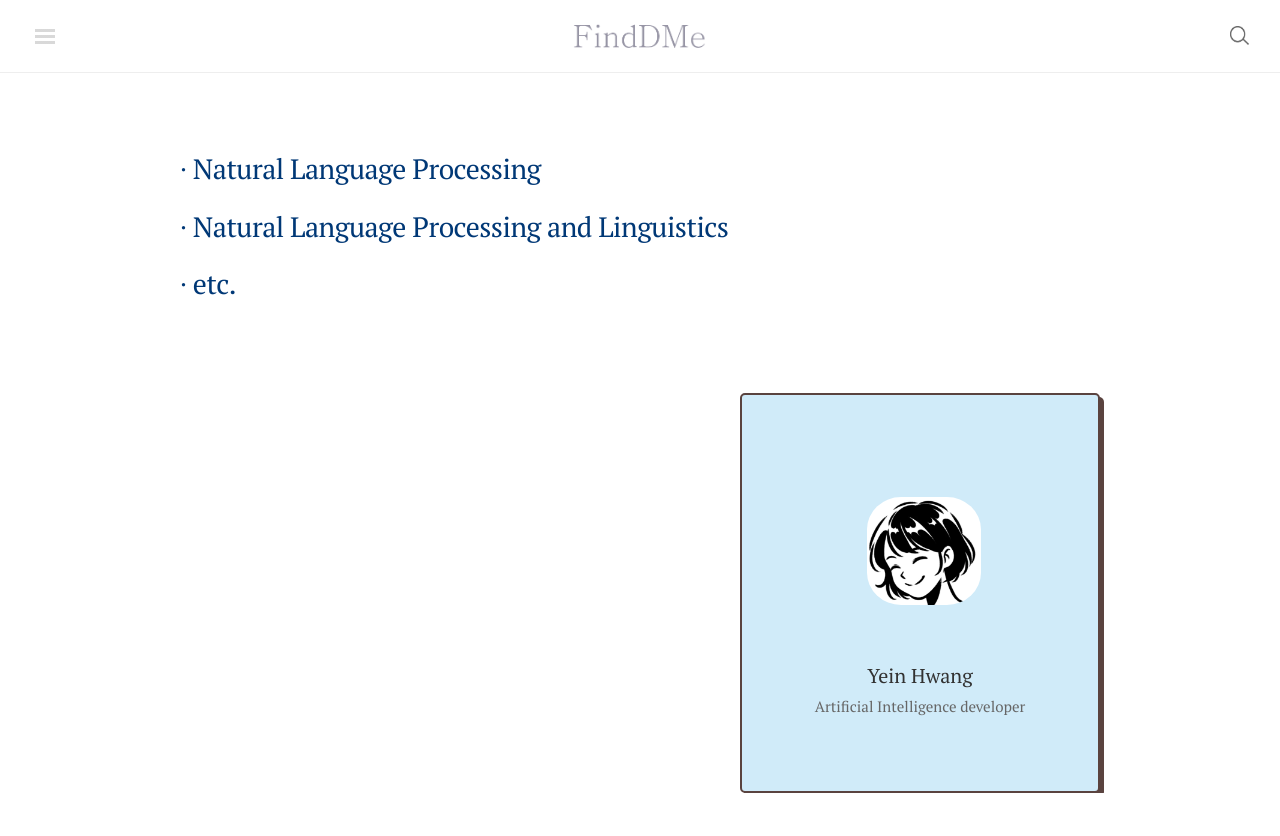
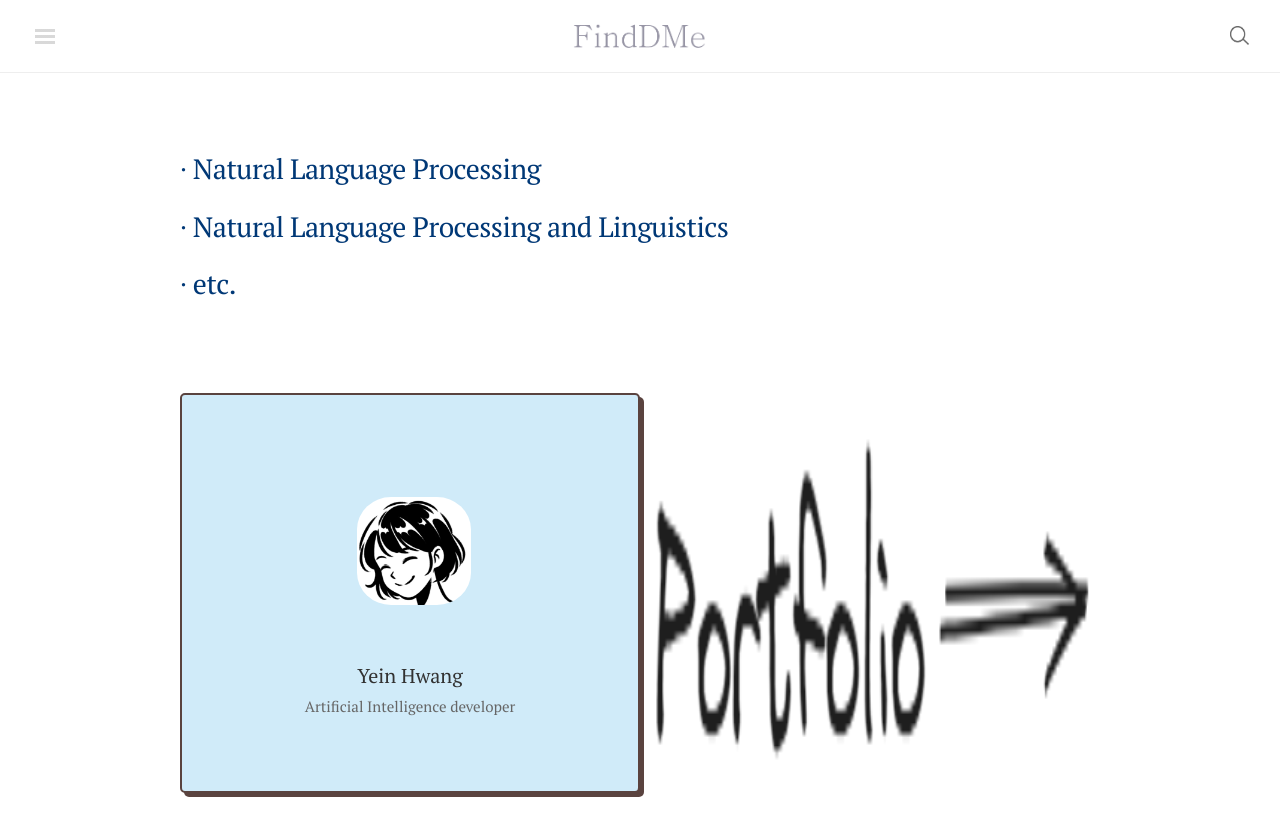
Before and after one commit to finddme/finddme.github.io, a Jekyll site: the page built from index.html, in a window 1280 px wide and 953 px high. Shown: the top 836 px of the window. Built offline with Jekyll 4.4.1, drawn with Linux system fonts in a browser that asks for light colours; nearby versions of some CDN libraries; comment, search, counter and statistics services are not loaded.

Commit message:
Update index.html

```diff
--- a/index.html
+++ b/index.html
@@ -76,8 +76,13 @@ title:   #Categories Home
 <br>
 <br>
 
+<div class="hero-portfolio"  style="float: right; width: 50%; overflow-y:hidden;">
+  <img src="https://finddme.github.io/public/portfolio.png" />
+</div>
+
 <div class="card-expo">
-      <div class="card" onclick="location.href='https://finddme.github.io/about/';" style=" cursor: pointer; float: right;">
+<!--       <div class="card" onclick="location.href='https://finddme.github.io/about/';" style=" cursor: pointer; float: right;"> -->
+      <div class="card" onclick="location.href='https://finddme.github.io/about/';" style=" cursor: pointer; float: center; width: 50%; overflow-y:hidden;" >
         <div class="card-photo"></div>
         <div class="card-title">Yein Hwang<br>
             <span>Artificial Intelligence developer</span>
```
